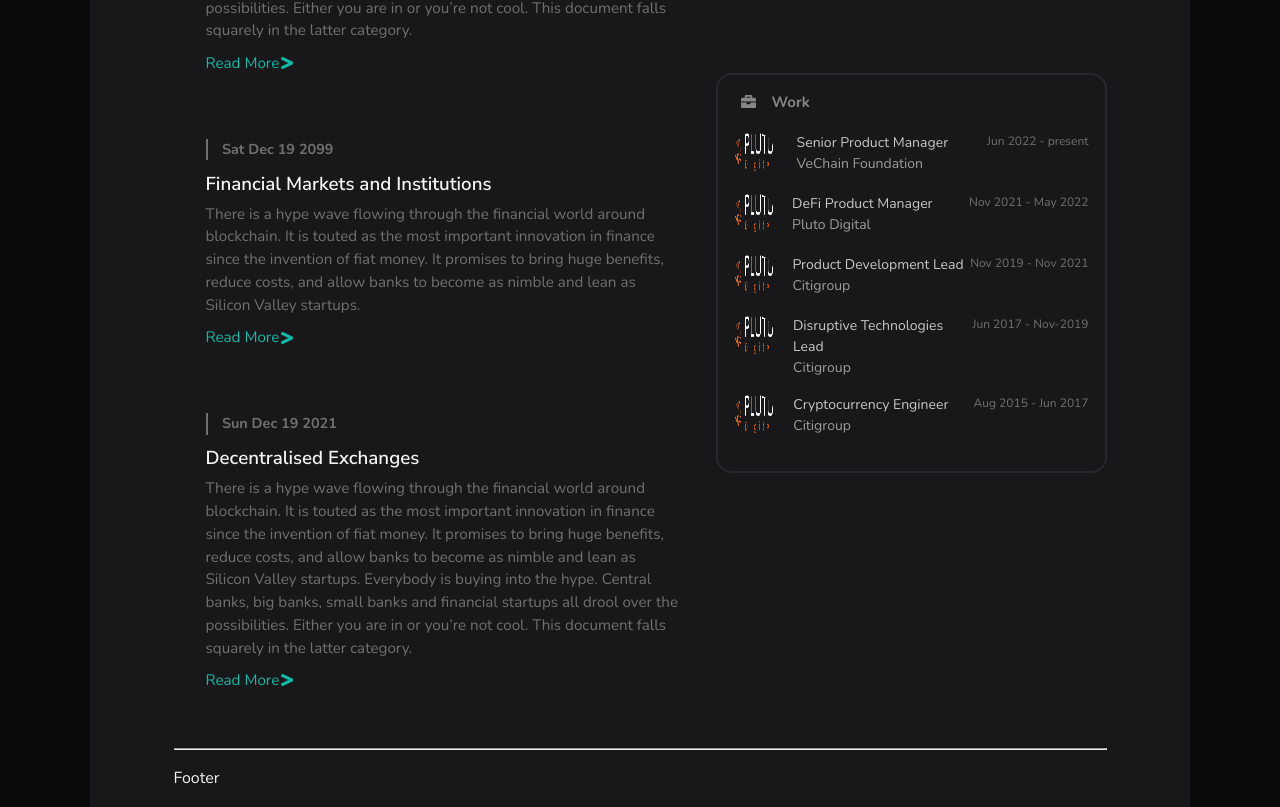
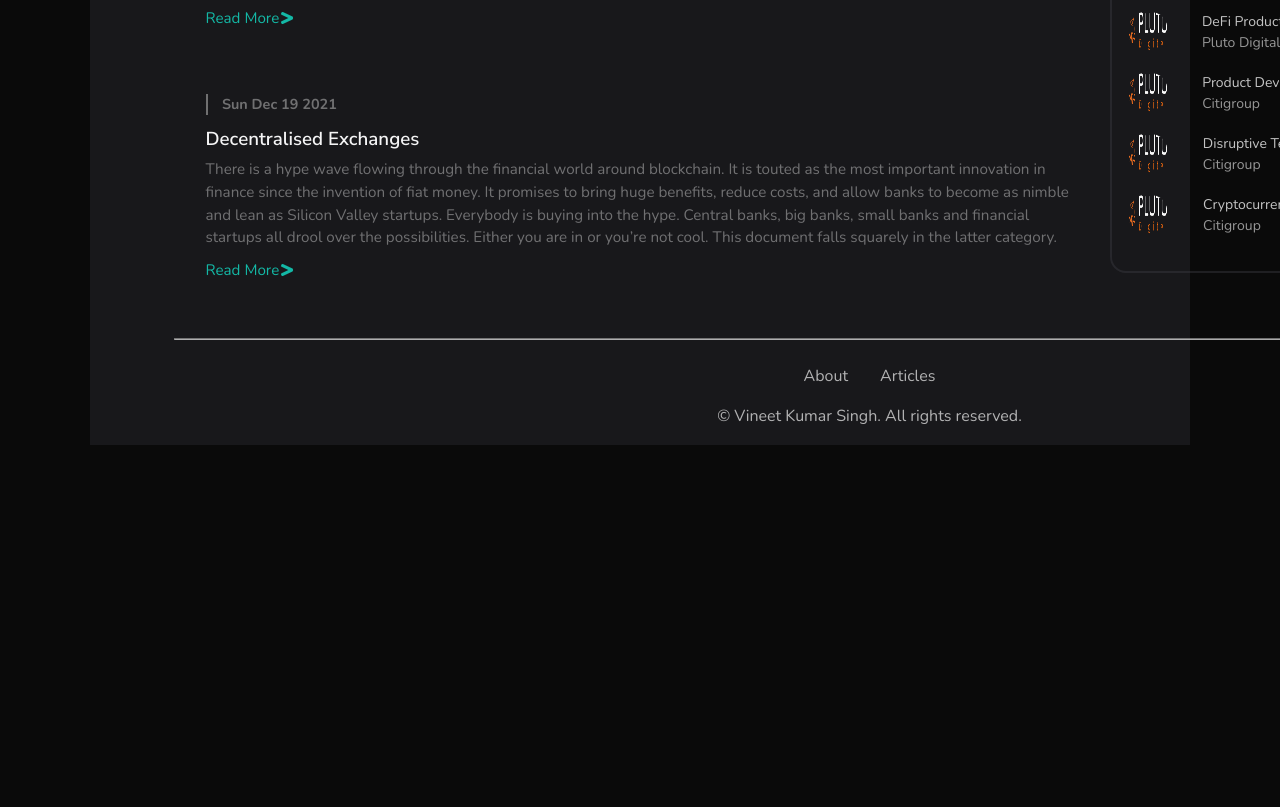
Before and after one commit to vineet-codes/portfolio, a Next.js app: page / in a window 1280 px wide. Shown: the part 1139-1946 px from the top of the page. After the commit the page ends 1584 px from the top, so only its background shows below. Built offline with nearby package versions, Linux system fonts and the light colour scheme.

Commit message:
added simple footer

```diff
--- a/components/Footer.tsx
+++ b/components/Footer.tsx
@@ -1,9 +1,54 @@
+import Link from "next/link";
+import styled from "styled-components";
+
+const FotterC = styled.footer`
+
+  color: ${props => props.theme.colors.primary};
+  opacity: 70%;
+
+  hr {
+    color: #4e4e57;
+  }
+
+  .footer-c {
+    display: flex;
+    flex-direction: column;
+    justify-content: center;
+    align-items: center;
+
+    ul {
+      list-style: none;
+      padding-left: 0;
+
+      display: flex;
+      flex-direction: row;
+      gap: 2rem;
+
+      margin-bottom: 0;
+    }
+  }
+`;
+
 const Footer = () => {
   return (
-    <footer>
+    <FotterC>
       <hr/>
-      <p>Footer</p>
-    </footer>
+      <div className="footer-c">
+        <ul>
+          <li>
+            <Link href="/about">
+              <a>About</a>
+            </Link>
+          </li>
+          <li>
+            <Link href="/articles">
+              <a>Articles</a>
+            </Link>
+          </li>
+        </ul>
+        <p>© Vineet Kumar Singh. All rights reserved.</p>
+      </div>
+    </FotterC>
   )
 }
 
--- a/components/layout/GlobalLayout.tsx
+++ b/components/layout/GlobalLayout.tsx
@@ -14,6 +14,11 @@ const LC = styled.div`
   width: 95%;
   margin: 0 auto;
   border: 1px solid #18181b;
+
+  /* this fixes the footerto the bottom if content is not full page */
+  min-height: 100vh;
+  display: grid;
+  grid-template-rows: auto 1fr auto;
 
   @media screen and (min-width: 770px) {
     width: 85%;
--- a/components/sharedstyles.tsx
+++ b/components/sharedstyles.tsx
@@ -52,7 +52,7 @@ const CodeTag = styled.code`
 `;
 
 const Spacer = styled.div`
-  margin-top: 6rem;
+  /* margin-top: 6rem; */
 `;
 
 export { Container, Main, Title, Description, CodeTag, Spacer };
```
Also changed, not shown: pages/articles.tsx (+7 -1 lines), pages/index.tsx (+0 -7 lines).
